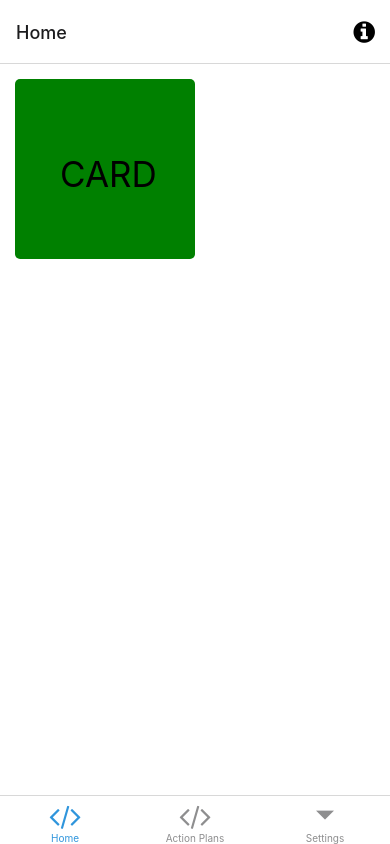
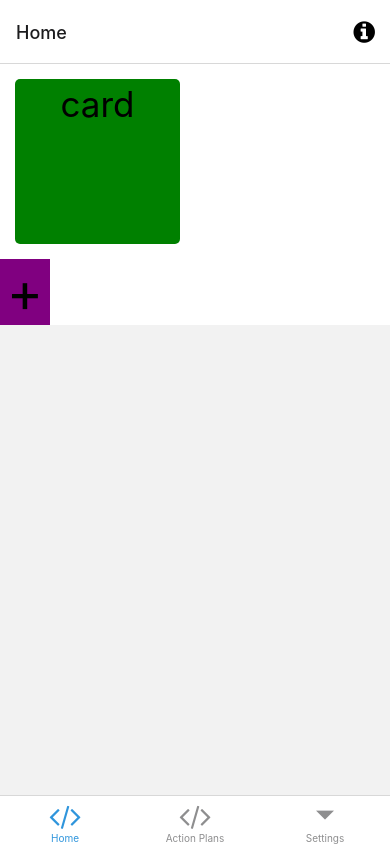
Before and after one commit to marker6275/Note-To-Self-App, a React Native app: screen /Homescreen in a window 390 px wide. Built offline with nearby package versions, Linux system fonts and the light colour scheme; what expo-linking would draw is missing.

Commit message:
created add button to add infinite number of cards, need to fix location of add, and turn homepage into 2 rows instead of one

```diff
--- /dev/null
+++ b/components/AddButton.tsx
@@ -0,0 +1,54 @@
+import { View, Text } from './Themed';
+import { useState } from 'react';
+import { TouchableOpacity, StyleSheet } from 'react-native';
+import Card from './Card';
+
+export default function AddButton(props: any) {
+    const cardList = [
+        {
+          id: 1,
+          card: <Card onPress={props.onPress} text={"card"}/>
+        }];
+
+    const [cards, setCards] = useState(cardList);
+
+    function addCards() {
+        const newList = cards.concat(
+        {
+            id: cards.length + 1,
+            card: <Card onPress={props.onPress} text={cards.length + 1}/>
+        })
+
+        setCards(newList);
+    }
+
+    return (
+        <View>
+            {cards.map((c) => {
+                return (
+                    <View key={c.id}>
+                        {c.card}
+                    </View>
+                );
+                })}
+            <TouchableOpacity style={styles.container} onPress={addCards}>
+                <Text style={styles.text}>+</Text>
+            </TouchableOpacity>
+        </View>
+    );
+}
+
+const styles = StyleSheet.create({
+    container: {
+        flex: 1,
+        backgroundColor: 'purple',
+        height: 50,
+        width: 50,
+        justifyContent: 'center'
+    },
+    text: {
+        flex: 1,
+        textAlign: 'center',
+        fontSize: 55
+    }
+})
--- a/components/Card.tsx
+++ b/components/Card.tsx
@@ -6,7 +6,7 @@ export default function Card(props: any) {
         <TouchableOpacity onPress={props.onPress}>
             <View style={styles.card}>
                 <Text style={styles.text}>
-                    CARD
+                    {props.text}
                 </Text>
             </View>
         </TouchableOpacity>
@@ -15,20 +15,17 @@ export default function Card(props: any) {
 
 const styles = StyleSheet.create({
     card: {
-        height: Dimensions.get('window').width / 2 - 15,
-        width: Dimensions.get('window').width / 2 - 15,
+        height: Dimensions.get('window').width / 2 - 30,
+        width: Dimensions.get('window').width / 2 - 30,
         backgroundColor: 'green',
         margin: 15,
-        alignContent: 'center',
         borderRadius: 5,
     },
     text: {
         flex: 1,
-        alignContent: 'center',
-        justifyContent: 'center',
         fontSize: 35,
-        left: (Dimensions.get('window').width / 2 - 15) / 4,
-        paddingTop: 10
+        textAlign: 'center',
+        paddingTop: 4
     },
     title: {
         fontSize: 35,
--- a/screens/Homescreen.tsx
+++ b/screens/Homescreen.tsx
@@ -1,25 +1,30 @@
-import { StyleSheet } from 'react-native';
-
+import { StyleSheet, ScrollView } from 'react-native';
+import { useState } from 'react';
 import EditScreenInfo from '../components/EditScreenInfo';
 import { Text, View } from '../components/Themed';
 import { RootTabScreenProps } from '../types';
 import FavBar from '../components/FavoritesBar';
 import Button from '../components/Button';
 import Card from '../components/Card';
+import AddButton from '../components/AddButton';
 
+// NEED TO FIX WHERE THIS IS ON THE PAGE
+// SHOULD BE IN TITLE BAR, GOTTA FIGURE THAT OUT
 export default function HomeScreen({ navigation }: RootTabScreenProps<'Homescreen'>) {
+
   return (
-    <View style={styles.container}>
+    <ScrollView style={styles.container}>
       {/* <View style={styles.separator} lightColor="#eee" darkColor="rgba(255,255,255,0.1)" /> */}
       {/* <FavBar/> */}
-      <Card onPress={() => navigation.navigate('NotFound')}/>
-    </View>
+      <AddButton onPress={() => navigation.navigate('NotFound')}/>
+    </ScrollView>
   );
 }
 
 const styles = StyleSheet.create({
   container: {
     flex: 1,
+    // flexDirection: 'row',
   },
   title: {
     fontSize: 20,
```
Also changed, not shown: components/FavoritesBar.tsx (+11 -9 lines).
